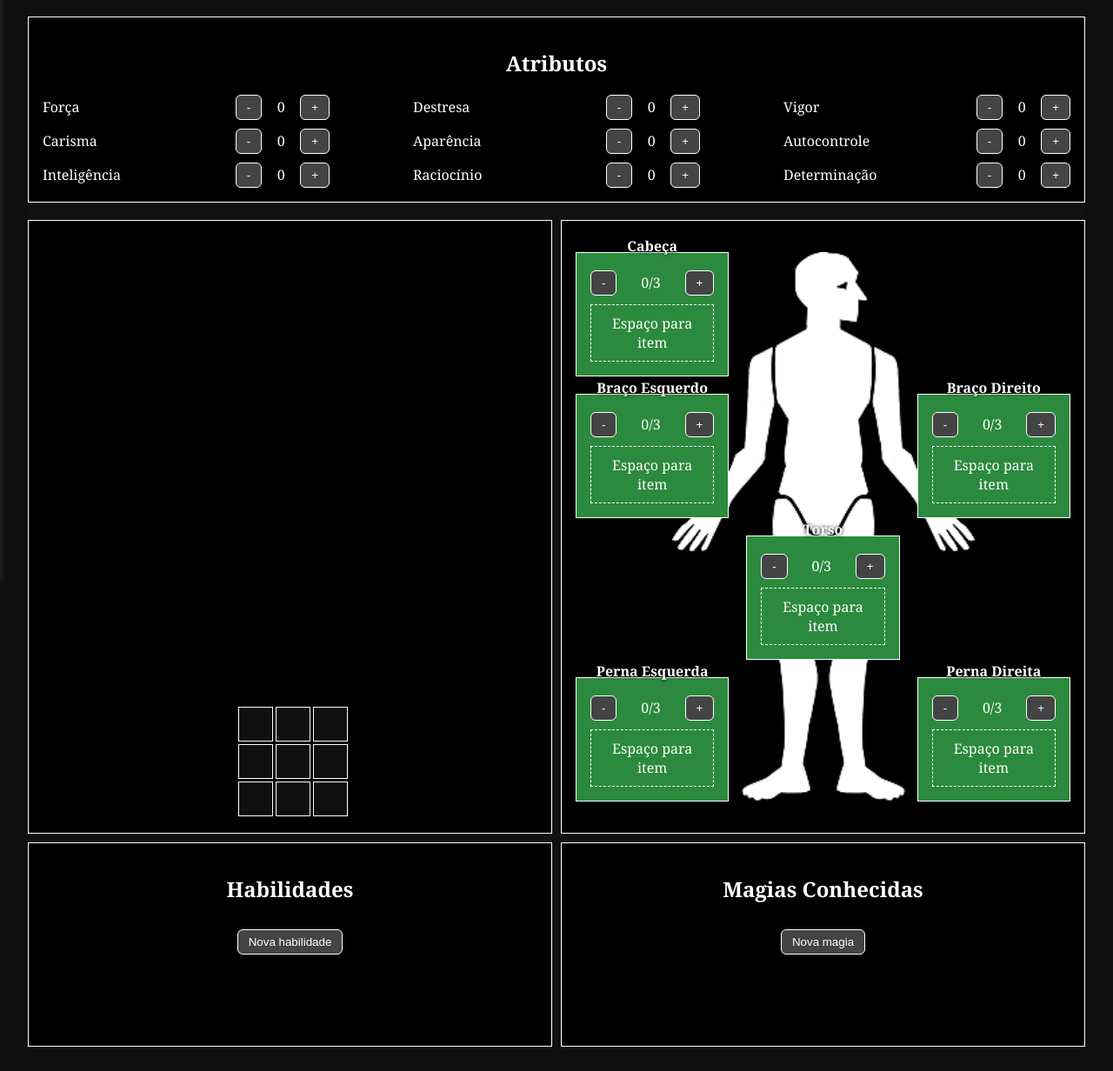
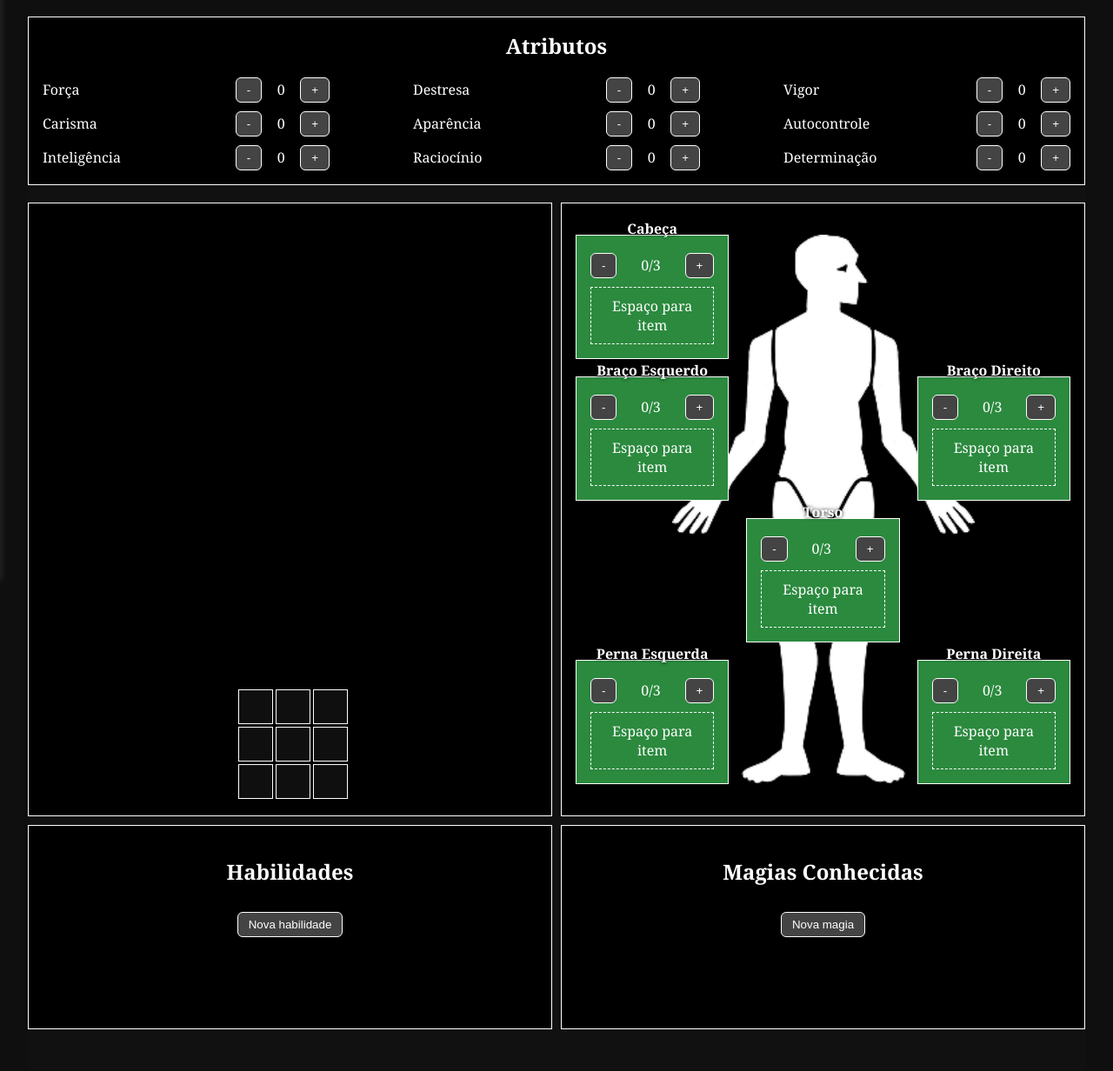
Before and after one commit to DanielMoraisCruz/Inventario-tetris, a website with bundled scripts: page public/inventory.html in a window 1280 px wide. Shown: the part 133-1365 px from the top of the page at 87% size. Before the commit the page ends 1337 px from the top, so only its background shows below. Built offline with nearby package versions, Linux system fonts and the light colour scheme; sample sign-in values are in the browser's storage; a web font is replaced by a local one.

Commit message:
Adjust inventory layout and heading styles
Set margin-top to 0 for the 'Atributos' heading and add spacing below the spells panel to improve layout consistency.

```diff
--- a/public/inventory.html
+++ b/public/inventory.html
@@ -24,7 +24,7 @@
 
     <div class="ficha-container">
         <div id="attributes" class="panel">
-            <h2>Atributos</h2>
+            <h2 style="margin-top: 0px;">Atributos</h2>
             <div id="attr-list" class="attr-list"></div>
         </div>
 
@@ -90,6 +90,7 @@
                 <button id="add-spell" class="btn">Nova magia</button>
             </div>
         </div>
+        <div style="height: 3rem;"></div>
     </div>
 
     <div id="items" class="panel">
```
